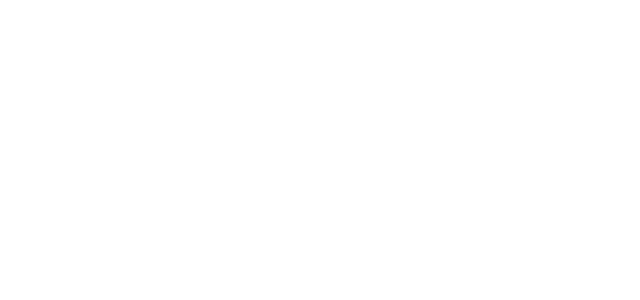
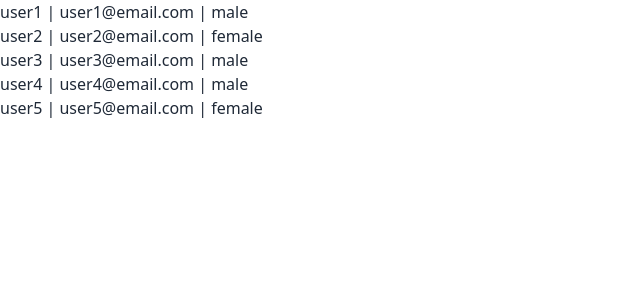
Before and after one commit to Isaac-8080/react-users, a React (Vite) app: page / in a window 1280 px wide. Shown: the top 300 px of the page, without its empty margins (0-640 px from the left). Built offline with nearby package versions, Linux system fonts and the light colour scheme.

Commit message:
App.jsx updated | components added

```diff
--- a/src/App.jsx
+++ b/src/App.jsx
@@ -1,12 +1,28 @@
 import { useState } from 'react'
-import reactLogo from './assets/react.svg'
-import viteLogo from '/vite.svg'
+import Users from './components/Users';
 
 function App() {
+
+  const [users, setUsers] = useState([
+    {name :" user1", email : "user1@email.com", gen : "male"},
+    {name : "user2", email : "user2@email.com", gen : "female"},
+    {name :" user3", email : "user3@email.com", gen : "male"},
+    {name :" user4", email : "user4@email.com", gen : "male"},
+    {name :" user5", email : "user5@email.com", gen : "female"},
+  ])
+
+  console.log(users);
+
 
   return (
     <>
 
+      <Users users={users} />
+
+
+      {/* {users.map((user, index) => <p key={index}>{user.email}</p>)}
+      {users.map((user, index) => <p key={index}>{user.gen}</p>)}
+      */}
     </>
   )
 }
--- /dev/null
+++ b/src/components/Users.jsx
@@ -0,0 +1,15 @@
+import React from 'react'
+
+const Users = (props) => {
+  return (
+    <>
+      {
+      props.users.map((user, index) => (
+        <p key={index}>{user.name + " | " + user.email + " | " + user.gen}</p>
+      ))
+      }
+    </>
+  )
+}
+
+export default Users
```
